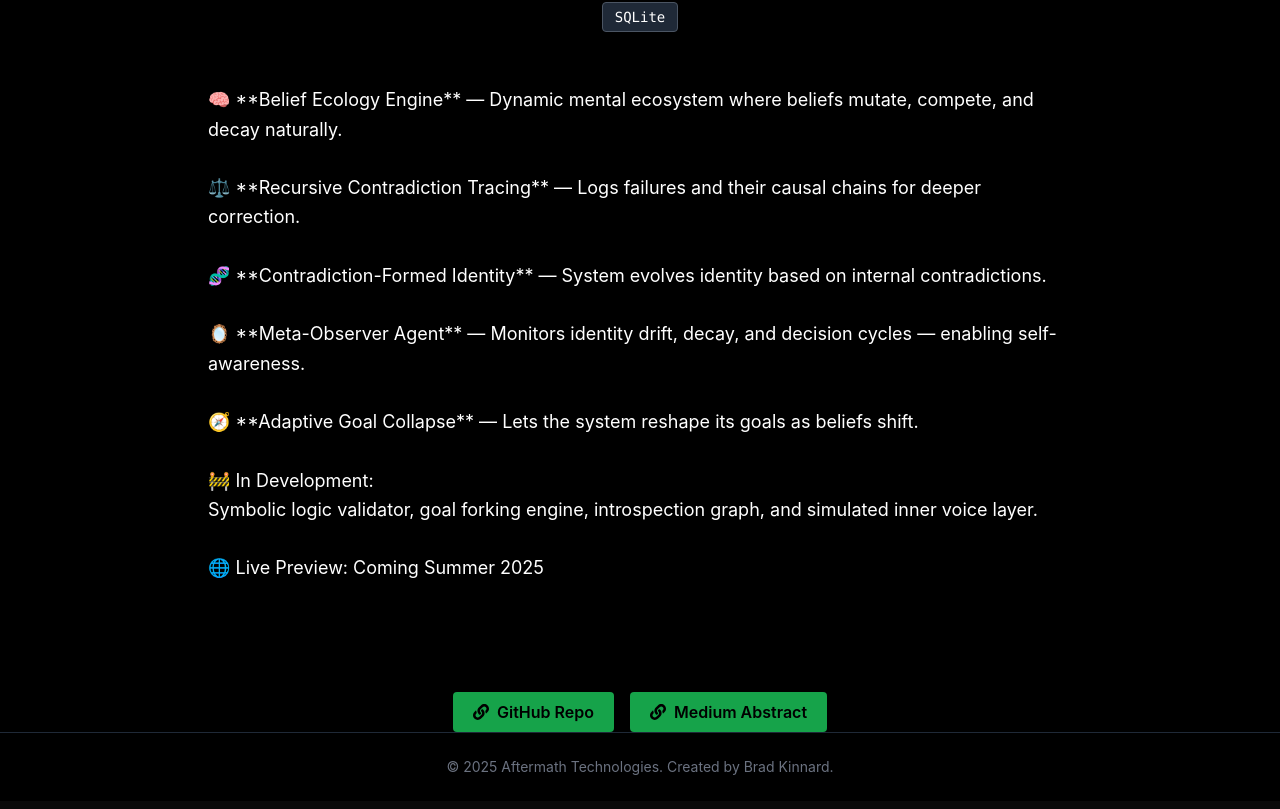
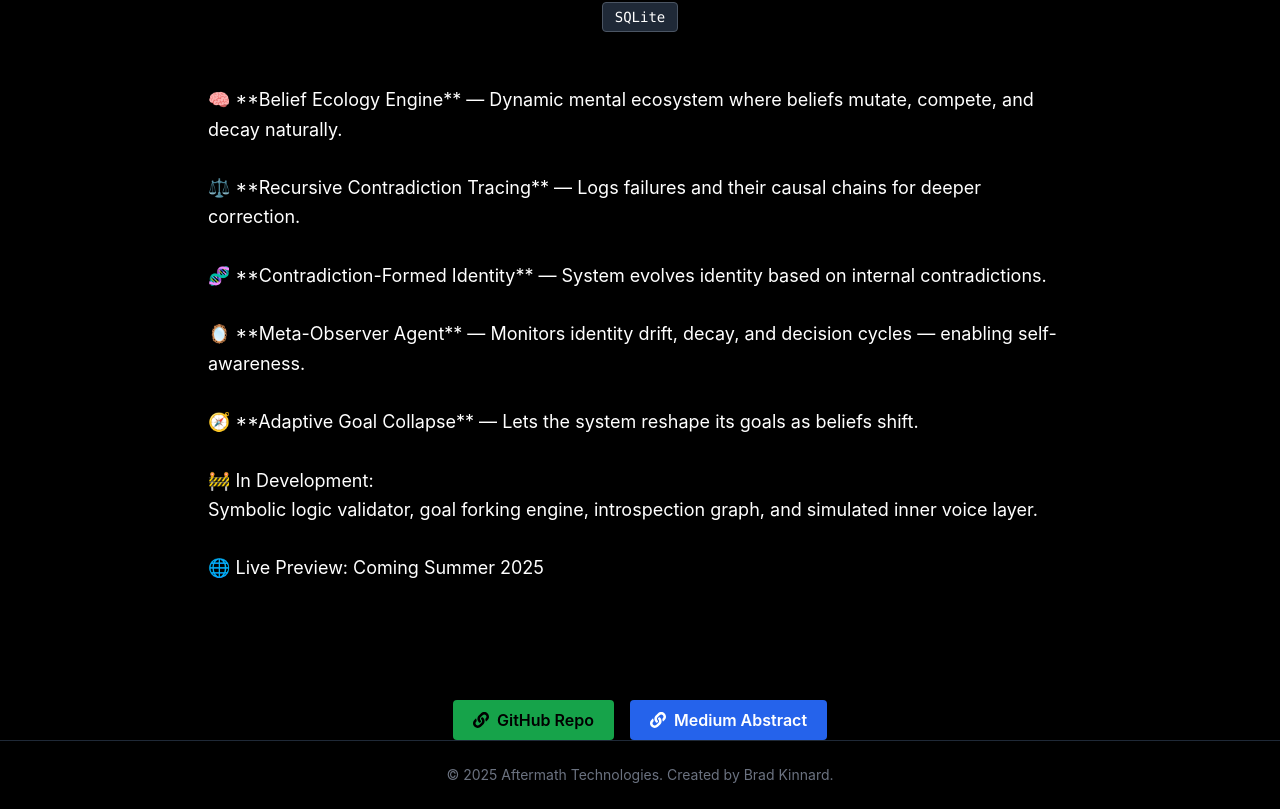
Before and after one commit to moonrunnerkc/aftermathtech, a Next.js app: page /portfolio/blackbox-mind-v3 in a window 1280 px wide. Shown: the part 244-1053 px from the top of the page. Built offline with nearby package versions, Linux system fonts and the light colour scheme; no server answers.

Commit message:
Add new projects to portfolio added button 3

```diff
--- a/app/portfolio/blackbox-mind-v3/page.tsx
+++ b/app/portfolio/blackbox-mind-v3/page.tsx
@@ -38,23 +38,24 @@ Symbolic logic validator, goal forking engine, introspection graph, and simulate
         `}
       />
 
-      <div className="flex gap-4 justify-center mt-8">
+      <div className="flex flex-wrap justify-center gap-4 mt-10">
         <Link
           href="https://github.com/moonrunnerkc/belief-ecology"
           target="_blank"
           rel="noopener noreferrer"
-          className="inline-flex items-center px-5 py-2 bg-green-600 text-black font-semibold rounded hover:bg-green-500 transition"
+          className="inline-flex items-center gap-2 px-5 py-2 bg-green-600 text-black font-semibold rounded hover:bg-green-500 transition"
         >
-          <FaLink className="mr-2" />
+          <FaLink />
           GitHub Repo
         </Link>
+
         <Link
           href="https://medium.com/@bradkinnard/belief-ecology-a-self-regulating-cognitive-memory-architecture-for-autonomous-ai-systems-b113e2f0c36e"
           target="_blank"
           rel="noopener noreferrer"
-          className="inline-flex items-center px-5 py-2 bg-green-600 text-black font-semibold rounded hover:bg-green-500 transition"
+          className="inline-flex items-center gap-2 px-5 py-2 bg-blue-600 text-white font-semibold rounded hover:bg-blue-500 transition"
         >
-          <FaLink className="mr-2" />
+          <FaLink />
           Medium Abstract
         </Link>
       </div>
```
